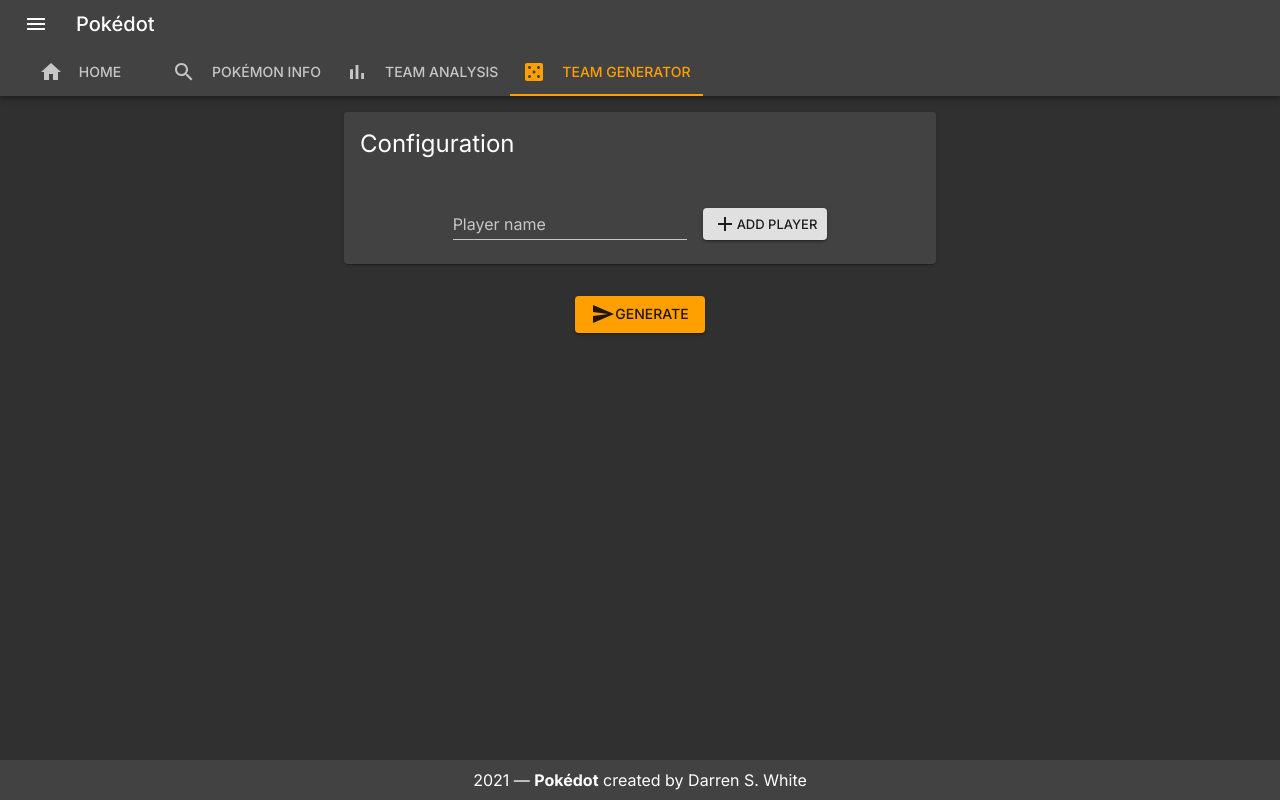
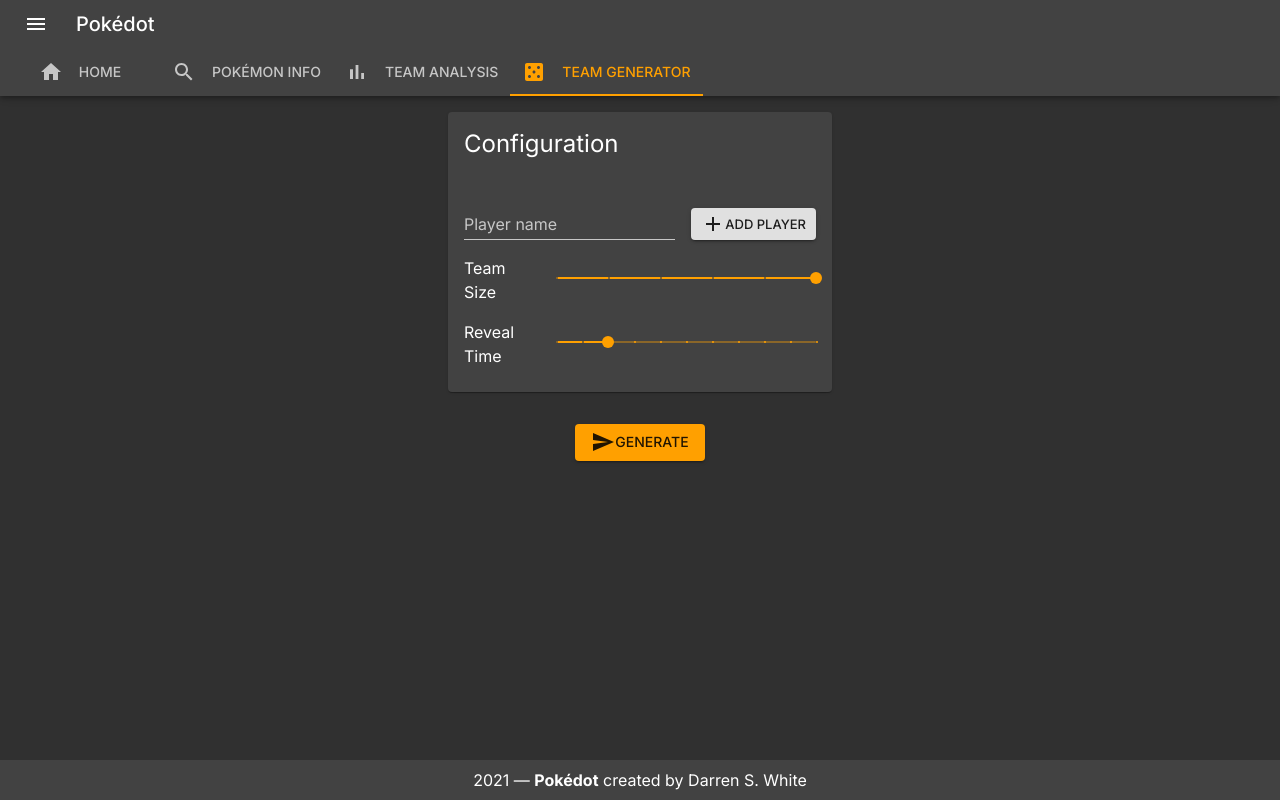
Before and after one commit to darrenswhite/pokedot, a Next.js app: page /team-generator in a window 1280 px wide. Built offline with nearby package versions, Linux system fonts and the light colour scheme.

Commit message:
Add team generator team size and reveal sliders

```diff
--- a/src/modules/team-generator/TeamGenerator.tsx
+++ b/src/modules/team-generator/TeamGenerator.tsx
@@ -13,7 +13,7 @@ export const TeamGenerator: React.FC = () => {
   const [options, setOptions] = useState<RandomTeamGeneratorOptions>({
     players: [],
     sampleSize: 6,
-    revealMs: 2000,
+    reveal: 2000,
   });
   const [generatedTeams, setGeneratedTeams] = useState<RandomGeneratedTeam[]>(
     []
@@ -47,7 +47,7 @@ export const TeamGenerator: React.FC = () => {
         justify="center"
         spacing={4}
       >
-        <Grid item xs={12}>
+        <Grid item xs={12} sm={8}>
           <TeamGeneratorConfiguration value={options} onChange={setOptions} />
         </Grid>
 
--- a/src/modules/team-generator/TeamGeneratorConfiguration.tsx
+++ b/src/modules/team-generator/TeamGeneratorConfiguration.tsx
@@ -5,7 +5,9 @@ import {
   CardHeader,
   CardContent,
   Grid,
+  Slider,
   TextField,
+  Typography,
 } from '@material-ui/core';
 import {Add} from '@material-ui/icons';
 import {isEmpty} from 'lodash/fp';
@@ -23,13 +25,39 @@ export const TeamGeneratorConfiguration: React.FC<TeamGeneratorConfigurationProp
   const [currentName, setCurrentName] = useState<string>('');
 
   const addPlayerName = () => {
-    if (!isEmpty(currentName) && !value.players.includes(currentName)) {
+    const nameLowercase = currentName.trim().toLowerCase();
+
+    if (!isEmpty(nameLowercase) && !value.players.includes(nameLowercase)) {
       onChange({
         ...value,
-        players: [...value.players, currentName],
+        players: [...value.players, nameLowercase],
       });
       setCurrentName('');
     }
+  };
+
+  const setSampleSize = (
+    _: React.ChangeEvent<unknown>,
+    newValue: number | number[]
+  ) => {
+    const sampleSize = newValue as number;
+
+    onChange({
+      ...value,
+      sampleSize,
+    });
+  };
+
+  const setReveal = (
+    _: React.ChangeEvent<unknown>,
+    newValue: number | number[]
+  ) => {
+    const reveal = newValue as number;
+
+    onChange({
+      ...value,
+      reveal,
+    });
   };
 
   return (
@@ -38,22 +66,86 @@ export const TeamGeneratorConfiguration: React.FC<TeamGeneratorConfigurationProp
         <CardHeader title="Configuration" />
 
         <CardContent>
-          <Grid container spacing={2} alignItems="flex-end" justify="center">
-            <Grid item>
+          <Grid container spacing={2}>
+            <Grid
+              item
+              container
+              spacing={2}
+              alignItems="flex-end"
+              justify="center"
+            >
+              <Grid item xs>
                 <TextField
                   label="Player name"
                   placeholder="Enter name..."
                   value={currentName}
                   onChange={e => setCurrentName(e.currentTarget.value)}
                   onKeyUp={e => e.key === 'Enter' && addPlayerName()}
+                  fullWidth
                 />
               </Grid>
 
               <Grid item>
-              <Button variant="contained" size="small" onClick={addPlayerName}>
+                <Button
+                  variant="contained"
+                  size="small"
+                  onClick={addPlayerName}
+                >
                   <Add />
                   Add player
                 </Button>
+              </Grid>
+            </Grid>
+
+            <Grid
+              item
+              container
+              spacing={2}
+              alignItems="center"
+              justify="center"
+            >
+              <Grid item xs={3}>
+                <Typography id="sample-size-slider">Team Size</Typography>
+              </Grid>
+
+              <Grid item xs>
+                <Slider
+                  value={value.sampleSize}
+                  onChange={setSampleSize}
+                  aria-labelledby="sample-size-slider"
+                  valueLabelDisplay="auto"
+                  step={1}
+                  marks
+                  min={1}
+                  max={6}
+                />
+              </Grid>
+            </Grid>
+
+            <Grid
+              item
+              container
+              spacing={2}
+              alignItems="center"
+              justify="center"
+            >
+              <Grid item xs={3}>
+                <Typography id="reveal-slider">Reveal Time</Typography>
+              </Grid>
+
+              <Grid item xs>
+                <Slider
+                  value={value.reveal}
+                  onChange={setReveal}
+                  aria-labelledby="reveal-slider"
+                  valueLabelDisplay="auto"
+                  valueLabelFormat={value => value / 1000 + 's'}
+                  step={1000}
+                  marks
+                  min={0}
+                  max={10000}
+                />
+              </Grid>
             </Grid>
           </Grid>
         </CardContent>
--- a/src/modules/team-generator/TeamGeneratorResults.tsx
+++ b/src/modules/team-generator/TeamGeneratorResults.tsx
@@ -16,8 +16,8 @@ export interface TeamGeneratorResultsProps {
   teams: RandomGeneratedTeam[];
 }
 
-const renderIndexHeader = (field: string): ReactElement => {
-  return <span>#{Number(field) + 1}</span>;
+const renderIndexCell = (value: PValue): ReactElement => {
+  return <span>#{Number(value) + 1}</span>;
 };
 
 const renderSpeciesCell = (value: PValue): ReactElement => {
@@ -48,8 +48,12 @@ export const TeamGeneratorResults: React.FC<TeamGeneratorResultsProps> = ({
     })
   );
 
+  const columnFieldOverrides: Partial<PCol> = {
+    headerName: 'Pokémon Slot',
+    renderCell: renderIndexCell,
+  };
+
   const idFieldOverrides: Partial<PCol> = {
-    renderHeader: renderIndexHeader,
     renderCell: renderSpeciesCell,
     mapValue: value => (value as TeamMatrixProps[])[0].info?.species,
   };
@@ -62,7 +66,7 @@ export const TeamGeneratorResults: React.FC<TeamGeneratorResultsProps> = ({
     if (teams.length > 0 && revealed < options.sampleSize) {
       const interval = setInterval(() => {
         setRevealed(revealed + 1);
-      }, options.revealMs);
+      }, options.reveal);
 
       return () => clearInterval(interval);
     }
@@ -71,9 +75,10 @@ export const TeamGeneratorResults: React.FC<TeamGeneratorResultsProps> = ({
   return (
     <PMatrixTable
       matrix={matrix}
-      columnField="player"
-      idField="index"
+      columnField="index"
+      idField="player"
       valueField="info"
+      columnFieldOverrides={columnFieldOverrides}
       idFieldOverrides={idFieldOverrides}
     />
   );
--- a/src/pkmn/RandomTeamGenerator.ts
+++ b/src/pkmn/RandomTeamGenerator.ts
@@ -10,7 +10,7 @@ export interface RandomGeneratedTeam {
 export interface RandomTeamGeneratorOptions {
   players: string[];
   sampleSize: number;
-  revealMs: number;
+  reveal: number;
   gen?: GenerationNum;
 }
 
@@ -29,12 +29,20 @@ export class RandomTeamGenerator {
   static async generate(
     options: RandomTeamGeneratorOptions
   ): Promise<RandomGeneratedTeam[]> {
-    const species = await PokeInfo.species(options.gen);
-    const pokeInfos = await Promise.all(
-      species.map(specie => PokeInfo.forSpecies(specie))
-    );
+    let teams: RandomGeneratedTeam[];
 
-    return new RandomTeamGenerator(pokeInfos, options).generateTeams();
+    if (options.players.length > 0 && options.sampleSize > 0) {
+      const species = await PokeInfo.species(options.gen);
+      const pokeInfos = await Promise.all(
+        species.map(specie => PokeInfo.forSpecies(specie))
+      );
+
+      teams = new RandomTeamGenerator(pokeInfos, options).generateTeams();
+    } else {
+      teams = [];
+    }
+
+    return teams;
   }
 
   samplePokemon(): PokeInfo[] {
```
Lines whose indentation alone changed are shown as unchanged.
